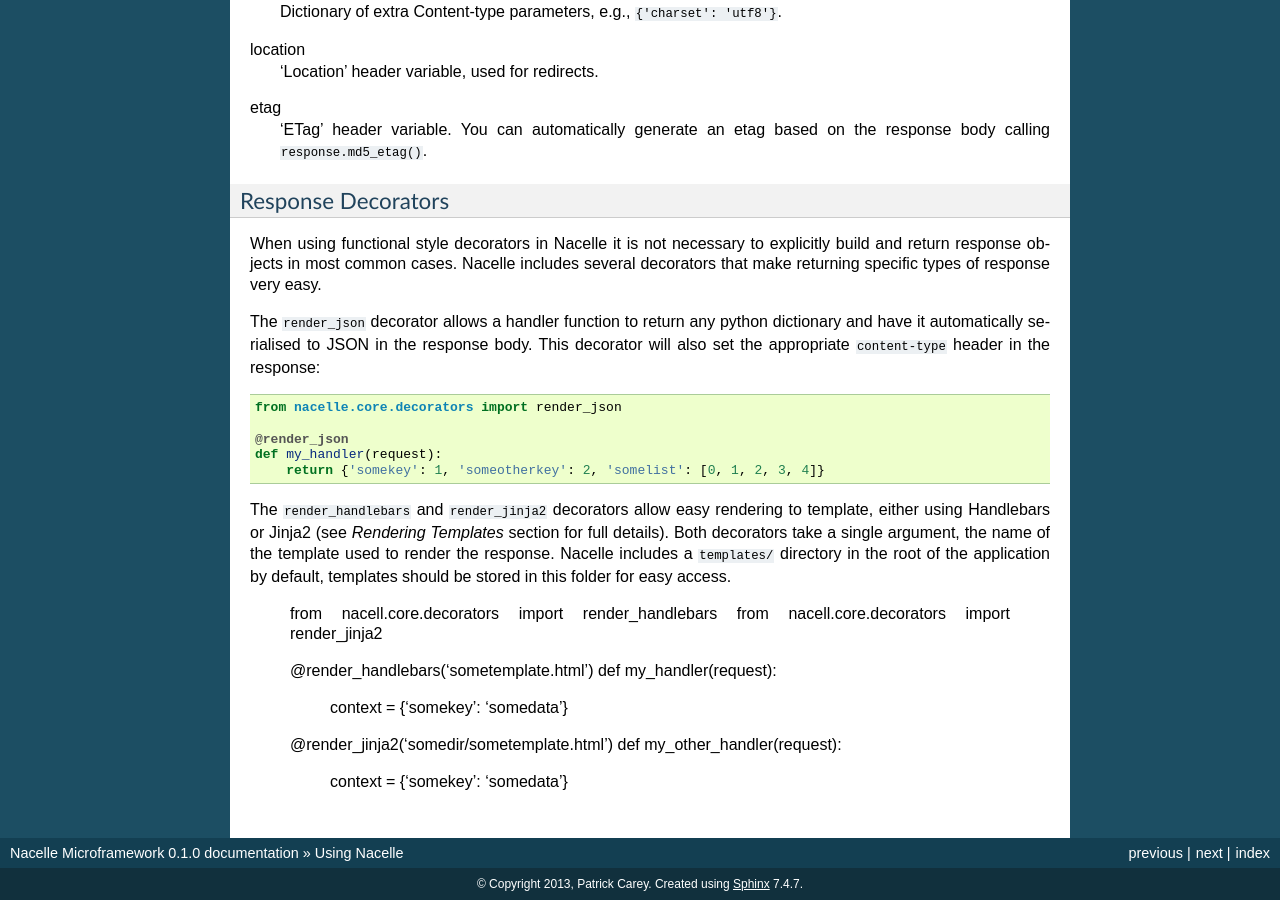
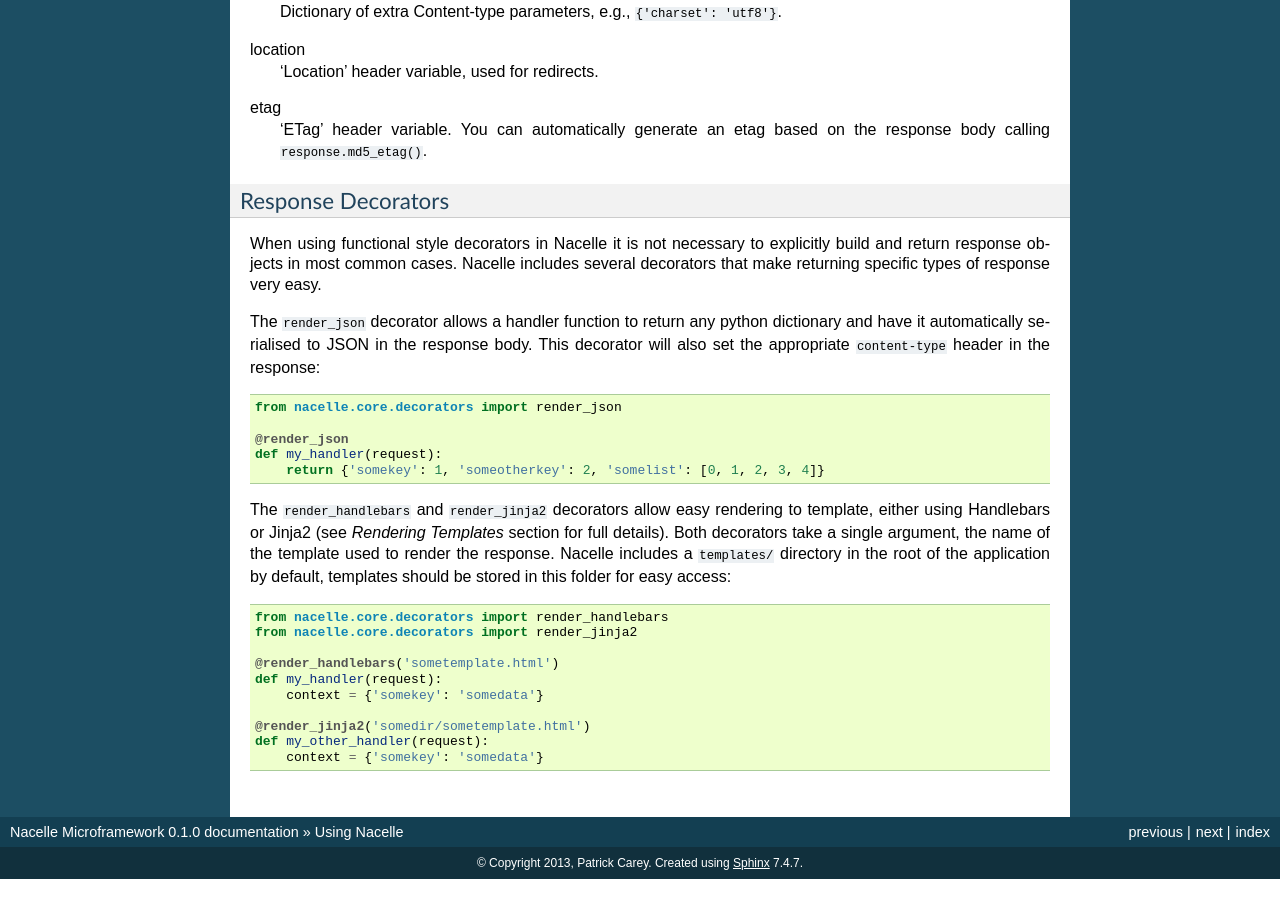
Before and after one commit to paddycarey/nacelle, a Sphinx documentation site: the page built from docs/usage.rst, in a window 1280 px wide and 900 px high, scrolled down 10813 px. Built offline with Sphinx 7.4.7, drawn with Linux system fonts in a browser that asks for light colours; after the commit the page ends 11692 px from its top, so only the background shows below that.

Commit message:
response docs fix

```diff
--- a/docs/usage.rst
+++ b/docs/usage.rst
@@ -509,10 +509,10 @@
     def my_handler(request):
         return {'somekey': 1, 'someotherkey': 2, 'somelist': [0, 1, 2, 3, 4]}
 
-The ``render_handlebars`` and ``render_jinja2`` decorators allow easy rendering to template, either using Handlebars or Jinja2 (see `Rendering Templates` section for full details). Both decorators take a single argument, the name of the template used to render the response. Nacelle includes a ``templates/`` directory in the root of the application by default, templates should be stored in this folder for easy access.
+The ``render_handlebars`` and ``render_jinja2`` decorators allow easy rendering to template, either using Handlebars or Jinja2 (see `Rendering Templates` section for full details). Both decorators take a single argument, the name of the template used to render the response. Nacelle includes a ``templates/`` directory in the root of the application by default, templates should be stored in this folder for easy access::
 
-    from nacell.core.decorators import render_handlebars
-    from nacell.core.decorators import render_jinja2
+    from nacelle.core.decorators import render_handlebars
+    from nacelle.core.decorators import render_jinja2
 
     @render_handlebars('sometemplate.html')
     def my_handler(request):
```
